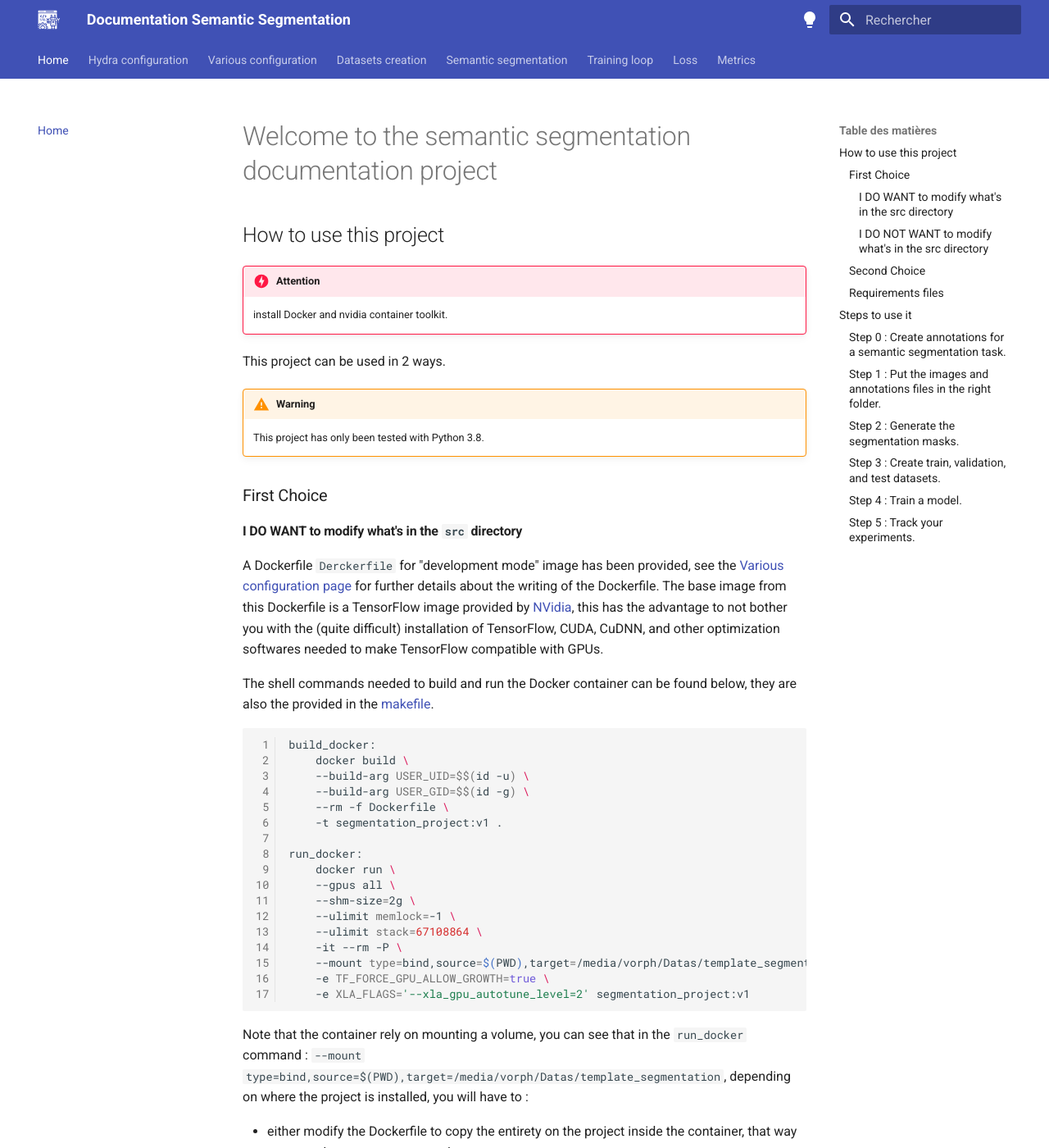
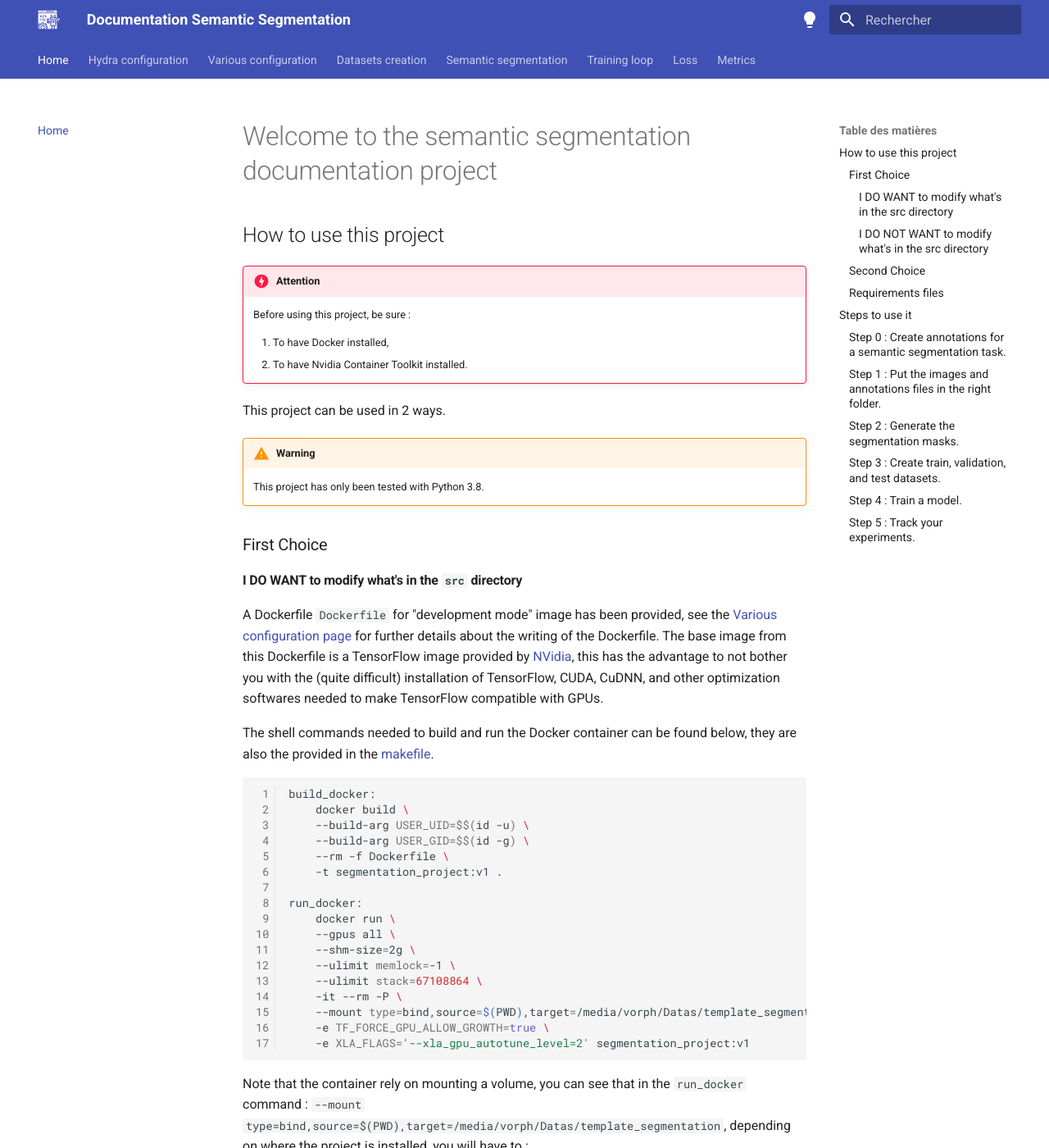
Before and after one commit to Klimorg/template_segmentation, an MkDocs documentation site: the page built from docs/index.md, in a window 1280 px wide and 1400 px high. Shown: the whole window at 82% size. Built offline with MkDocs 1.6.1 and Material for MkDocs 9.7.7, drawn with Linux system fonts in a browser that asks for light colours; the version menu is left out; some of the changed text lies outside the part shown.

Commit message:
modif Dockerfile.prod

```diff
--- a/docs/index.md
+++ b/docs/index.md
@@ -4,8 +4,10 @@
 ## How to use this project
 
 !!! danger "Attention"
+    Before using this project, be sure :
 
-    install Docker and nvidia container toolkit.
+    1. To have Docker installed,
+    2. To have Nvidia Container Toolkit installed.
 
 This project can be used in 2 ways.
 
@@ -16,7 +18,7 @@
 
 #### I **DO WANT** to modify what's in the `src` directory
 
-A Dockerfile `Derckerfile` for "development mode" image has been provided, see the [Various configuration page](misc_config/docker.md) for further details about the writing of the Dockerfile. The base image from this Dockerfile is a TensorFlow image provided by [NVidia](https://ngc.nvidia.com/catalog/containers/nvidia:tensorflow/tags), this has the advantage to not bother you with the (quite difficult) installation of TensorFlow, CUDA, CuDNN, and other optimization softwares needed to make TensorFlow compatible with GPUs.
+A Dockerfile `Dockerfile` for "development mode" image has been provided, see the [Various configuration page](misc_config/docker.md) for further details about the writing of the Dockerfile. The base image from this Dockerfile is a TensorFlow image provided by [NVidia](https://ngc.nvidia.com/catalog/containers/nvidia:tensorflow/tags), this has the advantage to not bother you with the (quite difficult) installation of TensorFlow, CUDA, CuDNN, and other optimization softwares needed to make TensorFlow compatible with GPUs.
 
 The shell commands needed to build and run the Docker container can be found below, they are also the provided in the [makefile](misc_config/make.md).
 
@@ -48,7 +50,7 @@
 
 #### I **DO NOT WANT** to modify what's in the `src` directory
 
-A Dockerfile `Derckerfile.prod` for "production mode" image has been provided, see the [Various configuration page](misc_config/docker.md) for further details about the writing of the Dockerfile. The base image from this Dockerfile is a TensorFlow image provided by [NVidia](https://ngc.nvidia.com/catalog/containers/nvidia:tensorflow/tags), this has the advantage to not bother you with the (quite difficult) installation of TensorFlow, CUDA, CuDNN, and other optimization softwares needed to make TensorFlow compatible with GPUs.
+A Dockerfile `Dockerfile.prod` for "production mode" image has been provided, see the [Various configuration page](misc_config/docker.md) for further details about the writing of the Dockerfile. The base image from this Dockerfile is a TensorFlow image provided by [NVidia](https://ngc.nvidia.com/catalog/containers/nvidia:tensorflow/tags), this has the advantage to not bother you with the (quite difficult) installation of TensorFlow, CUDA, CuDNN, and other optimization softwares needed to make TensorFlow compatible with GPUs.
 
 The shell commands needed to build and run the Docker container can be found below, they are also the provided in the [makefile](misc_config/make.md).
 
```
Also changed, not shown: 1 other file.
